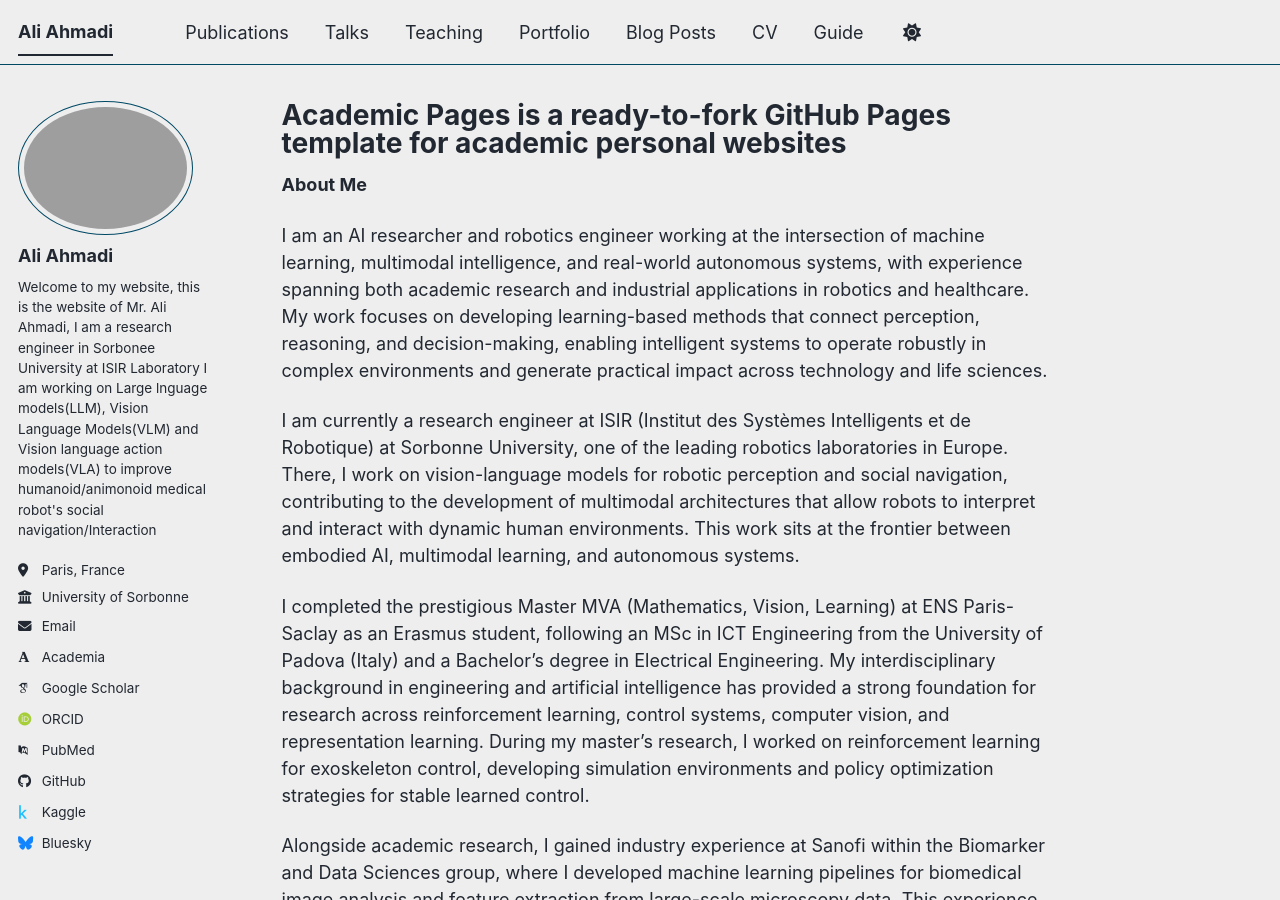
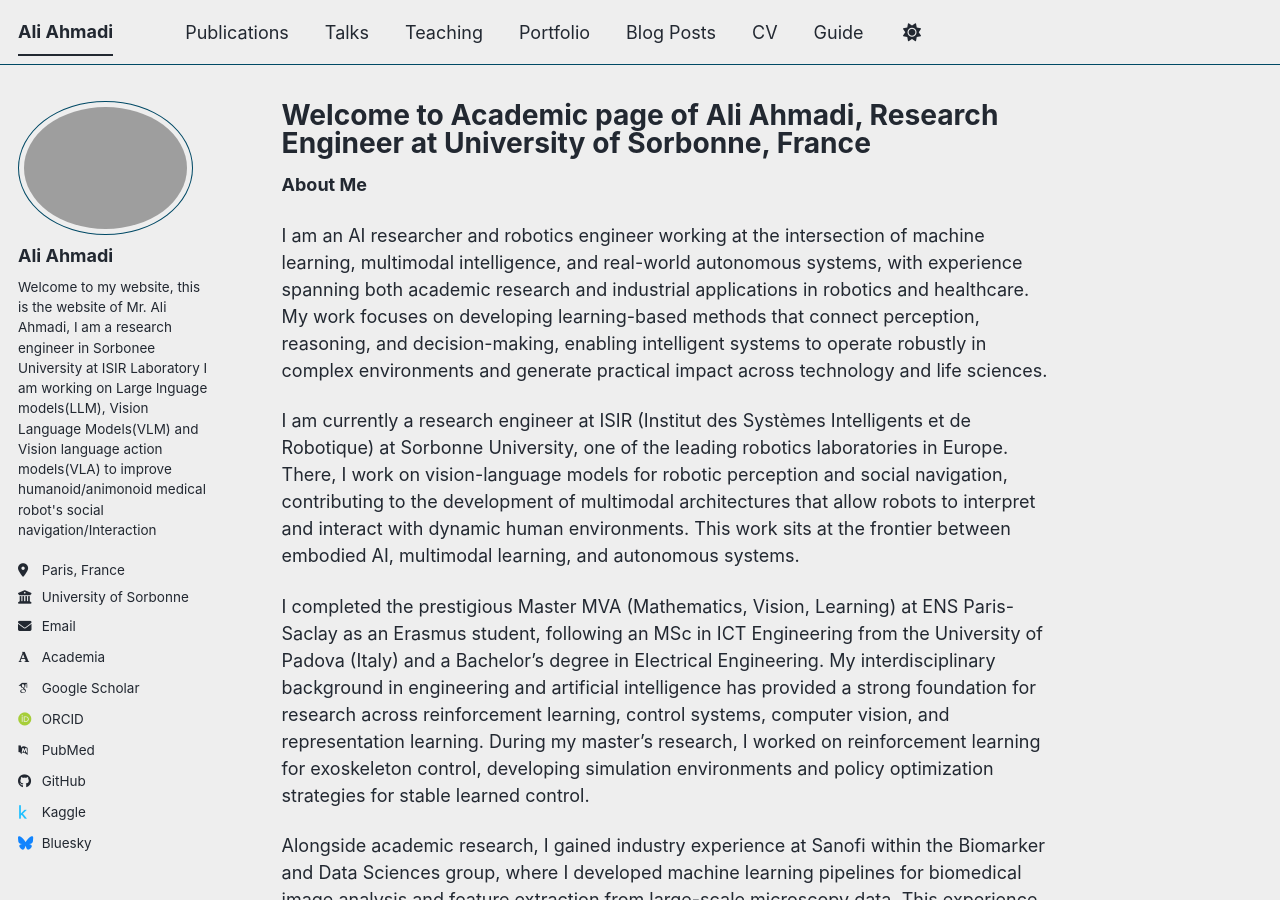
Before and after one commit to Ali-A7/Ali-A7.github.io, a Jekyll site: the page built from _pages/about.md, in a window 1280 px wide and 900 px high. Built offline with Jekyll 4.4.1, drawn with Linux system fonts in a browser that asks for light colours; some web fonts are replaced; a script bundle is joined from its source files by our own code; library files that are not in the unit come from our copies.

Commit message:
Update about.md

```diff
--- a/_pages/about.md
+++ b/_pages/about.md
@@ -1,6 +1,6 @@
 ---
 permalink: /
-title: "Academic Pages is a ready-to-fork GitHub Pages template for academic personal websites"
+title: "Welcome to Academic page of Ali Ahmadi, Research Engineer at University of Sorbonne, France"
 author_profile: true
 redirect_from:
   - /about/
```
